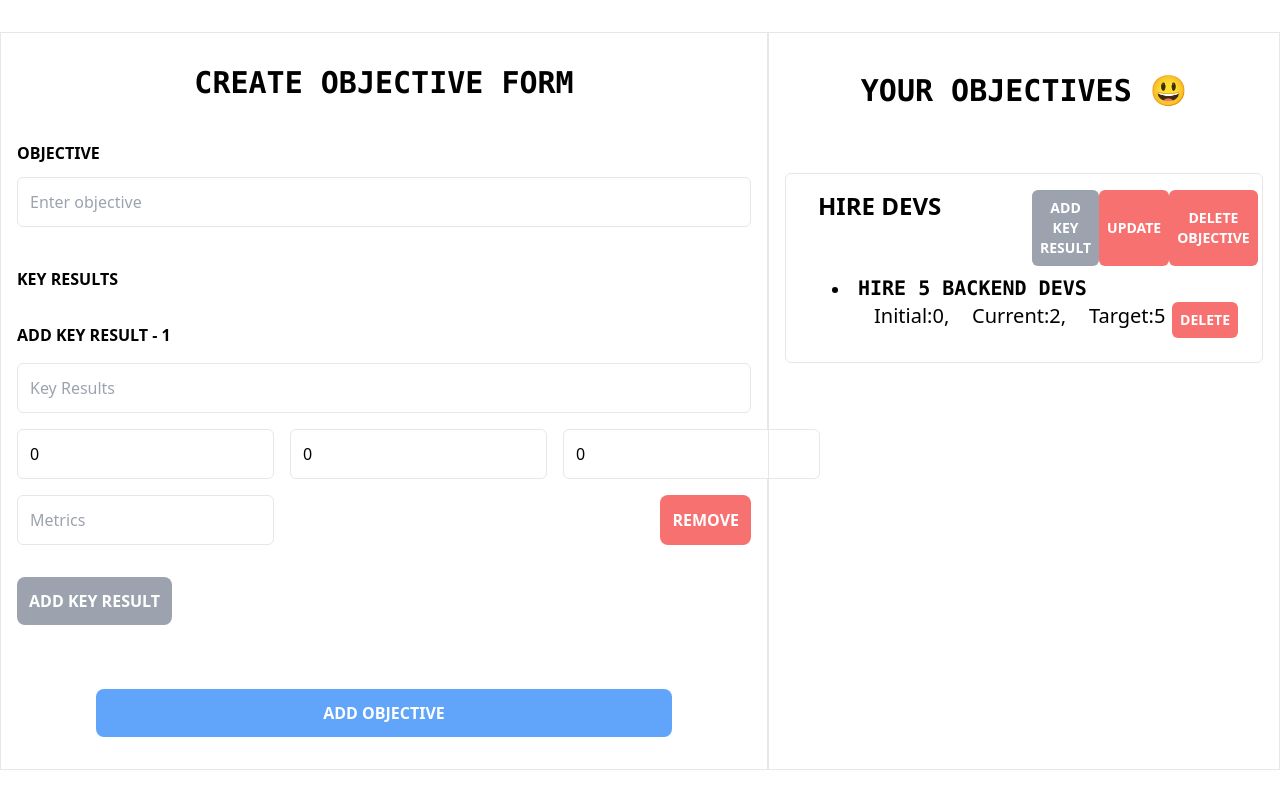
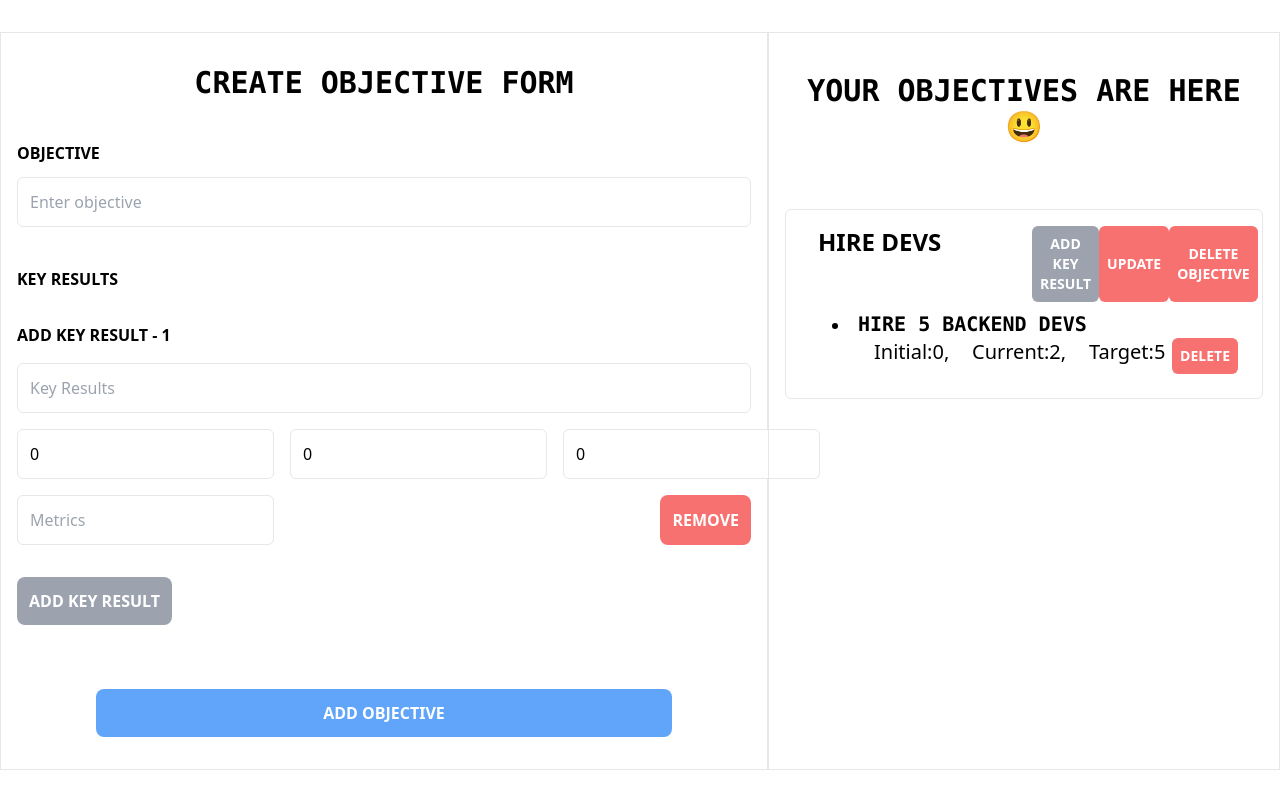
Before and after one commit to harale-commits/okr-application, a React (Vite) app: page / in a window 1280 px wide. Built offline with nearby package versions, Linux system fonts and the light colour scheme.

Commit message:
feature: showOkr title change

```diff
--- a/src/components/ShowOKRForm.tsx
+++ b/src/components/ShowOKRForm.tsx
@@ -22,7 +22,7 @@ export default function ShowOKRForm({
     <div className="mx-auto max-w-3xl border px-4 py-2 flex-grow space-y-8">
       {objectives.length > 0 ? (
         <h1 className="uppercase text-3xl font-bold font-mono py-8 text-center">
-          Your Objectives 😃
+          Your Objectives are here 😃
         </h1>
       ) : (
         ""
```
